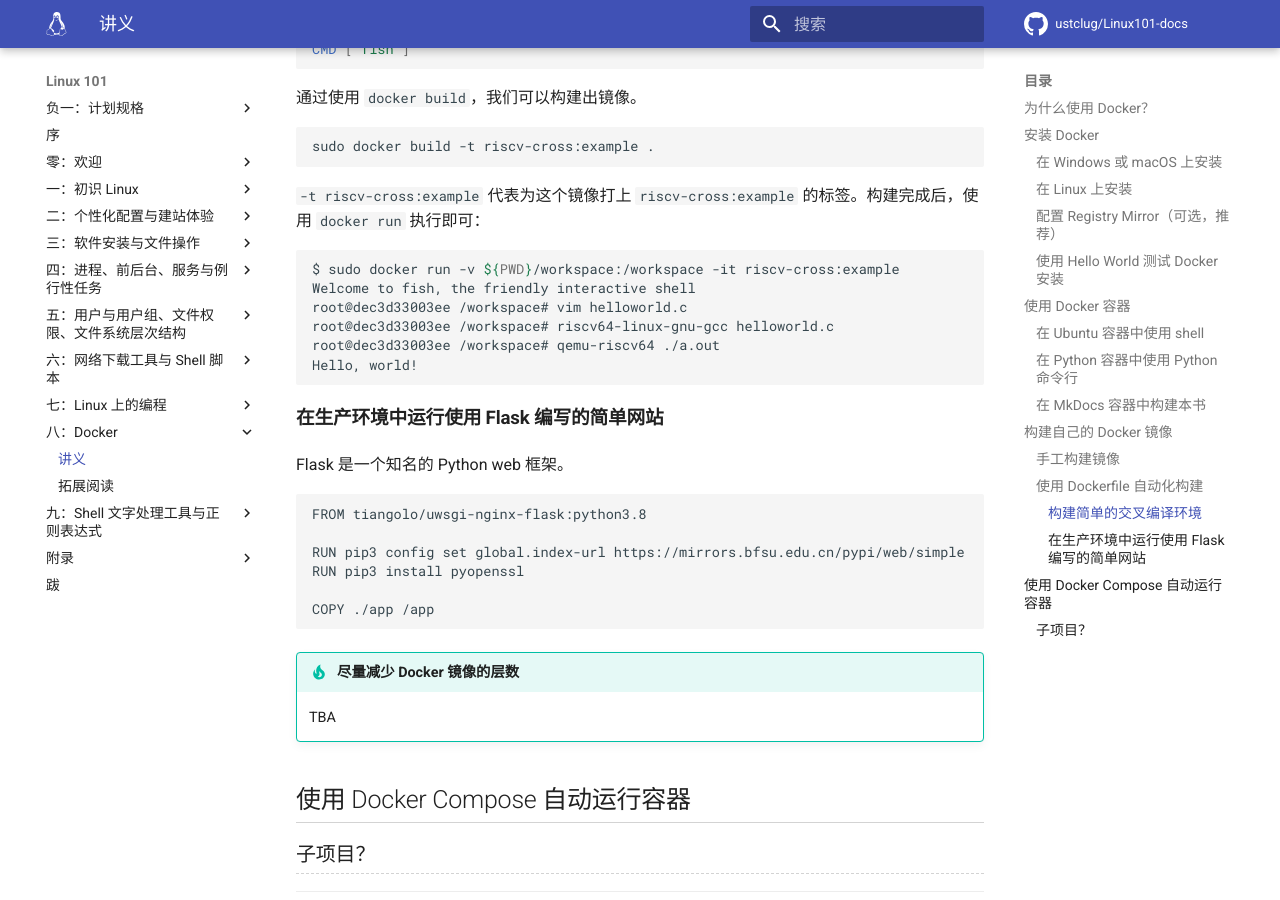
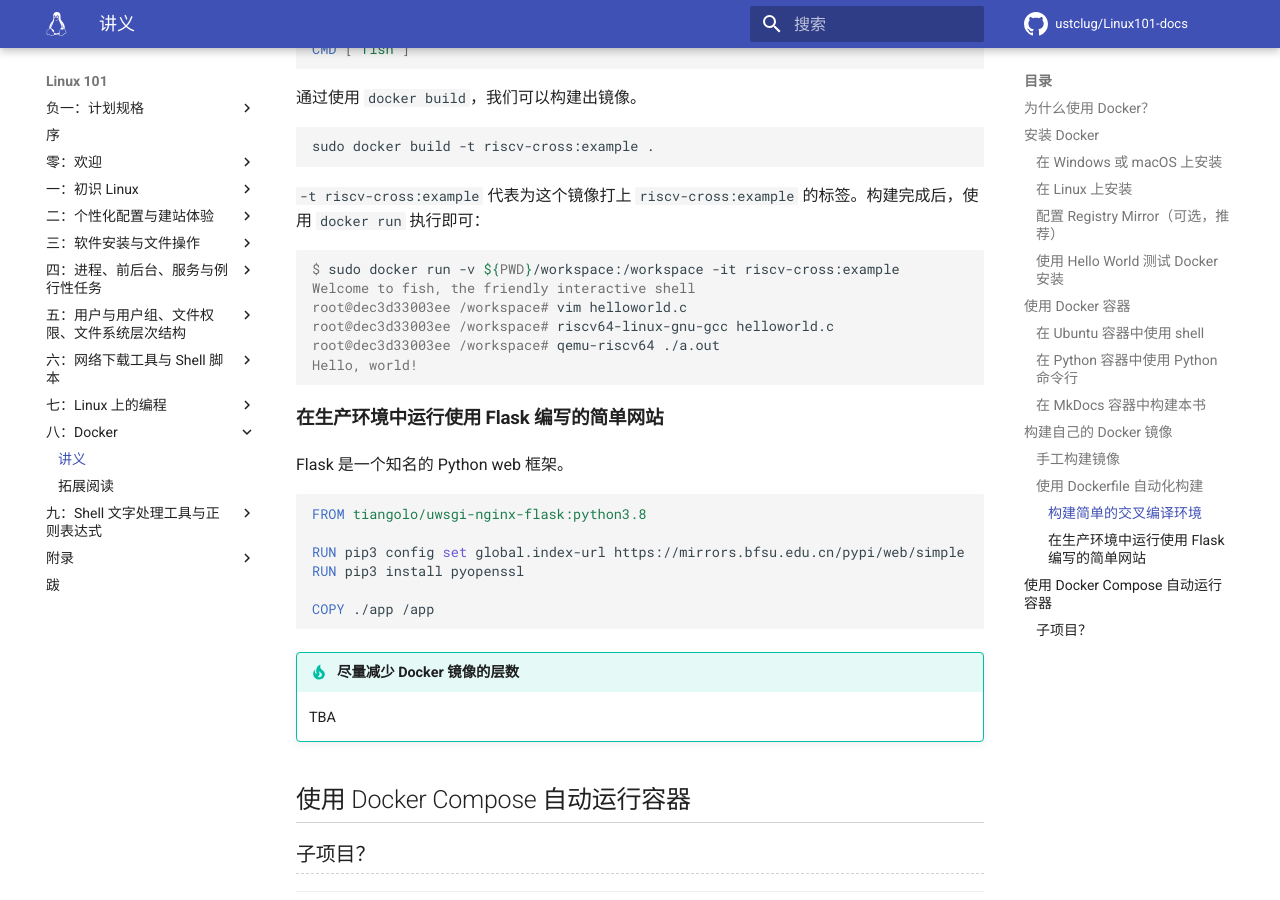
Before and after one commit to ustclug/Linux101-docs, an MkDocs documentation site: the page built from docs/Ch08/index.md, in a window 1280 px wide and 900 px high, scrolled down 6155 px. Built offline with MkDocs 1.6.1 and Material for MkDocs 9.7.7, drawn with Linux system fonts in a browser that asks for light colours; comment, search, counter and statistics services are not loaded; some of the changed text lies outside the part shown.

Commit message:
Ch08: Use correct highligher language

````diff
--- a/docs/Ch08/index.md
+++ b/docs/Ch08/index.md
@@ -138,7 +138,7 @@
 
 如果没有加上 `--rm`，退出后可以使用 `docker ps -a` 查看系统中所有的容器。
 
-```shell
+```console
 $ sudo docker ps -a
 CONTAINER ID        IMAGE                 COMMAND                  CREATED             STATUS                         PORTS               NAMES
 39d8ef1d4acf        ubuntu                "/bin/bash"              6 seconds ago       Exited (0) 3 seconds ago                           gracious_brahmagupta
@@ -146,7 +146,7 @@
 
 之后使用 `docker start` 启动容器。
 
-```shell
+```console
 $ sudo docker start -ai 39d
 root@39d8ef1d4acf:/#
 ```
@@ -155,14 +155,14 @@
 
 如果忘记加上了参数直接启动，也可以使用 `docker attach` 将容器的主进程的输入输出接上。
 
-```shell
+```console
 $ sudo docker attach 39d
 root@39d8ef1d4acf:/#
 ```
 
 `docker exec` 也可以完成相似的事情：它可以在容器中执行指定的命令（当然也包括 Shell 了）。
 
-```shell
+```console
 $ sudo docker exec -it 39d bash
 root@39d8ef1d4acf:/#
 ```
@@ -171,7 +171,7 @@
 
 与 `docker start` 相对应，`docker stop` 可以关闭一个容器，`docker rm` 可以删除一个容器。
 
-```shell
+```console
 $ sudo docker stop 39d
 39d
 $ sudo docker rm 39d
@@ -235,7 +235,7 @@
 
 `-t riscv-cross:example` 代表为这个镜像打上 `riscv-cross:example` 的标签。构建完成后，使用 `docker run` 执行即可：
 
-```shell
+```console
 $ sudo docker run -v ${PWD}/workspace:/workspace -it riscv-cross:example
 Welcome to fish, the friendly interactive shell
 root@dec3d33003ee /workspace# vim helloworld.c
@@ -248,7 +248,7 @@
 
 Flask 是一个知名的 Python web 框架。
 
-```
+```dockerfile
 FROM tiangolo/uwsgi-nginx-flask:python3.8
 
 RUN pip3 config set global.index-url https://mirrors.bfsu.edu.cn/pypi/web/simple
````
